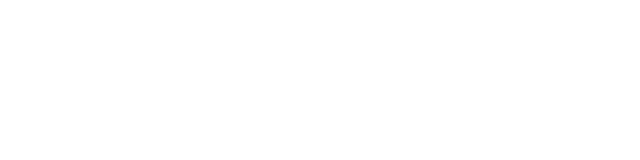
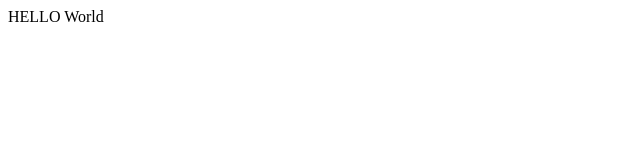
Before and after one commit to Pratikcs50/tic-tac-toe, a React (Create React App) app: page / in a window 1280 px wide. Shown: the top 160 px of the page, without its empty margins (0-640 px from the left). Built offline with nearby package versions, Linux system fonts and the light colour scheme; a web font is replaced by a local one.

Commit message:
created new game page in pages directory

```diff
--- a/src/App.js
+++ b/src/App.js
@@ -1,8 +1,9 @@
+import './App.scss'
 
 function App() {
   return (
     <div className="App">
-
+      HELLO World
     </div>
   );
 }
```
Also changed, not shown: src/pages/NewGamePage.jsx (added, +11 -0 lines).
